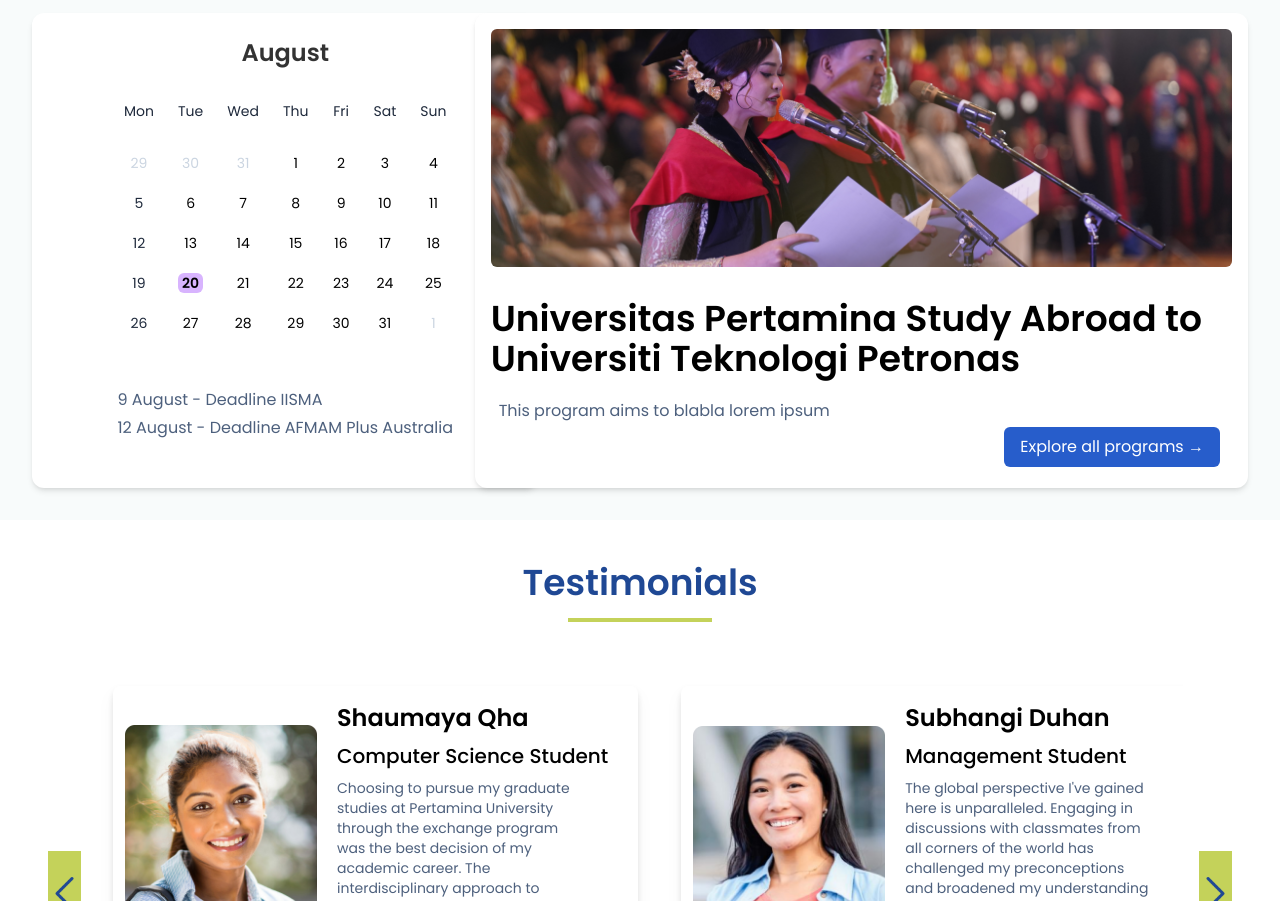
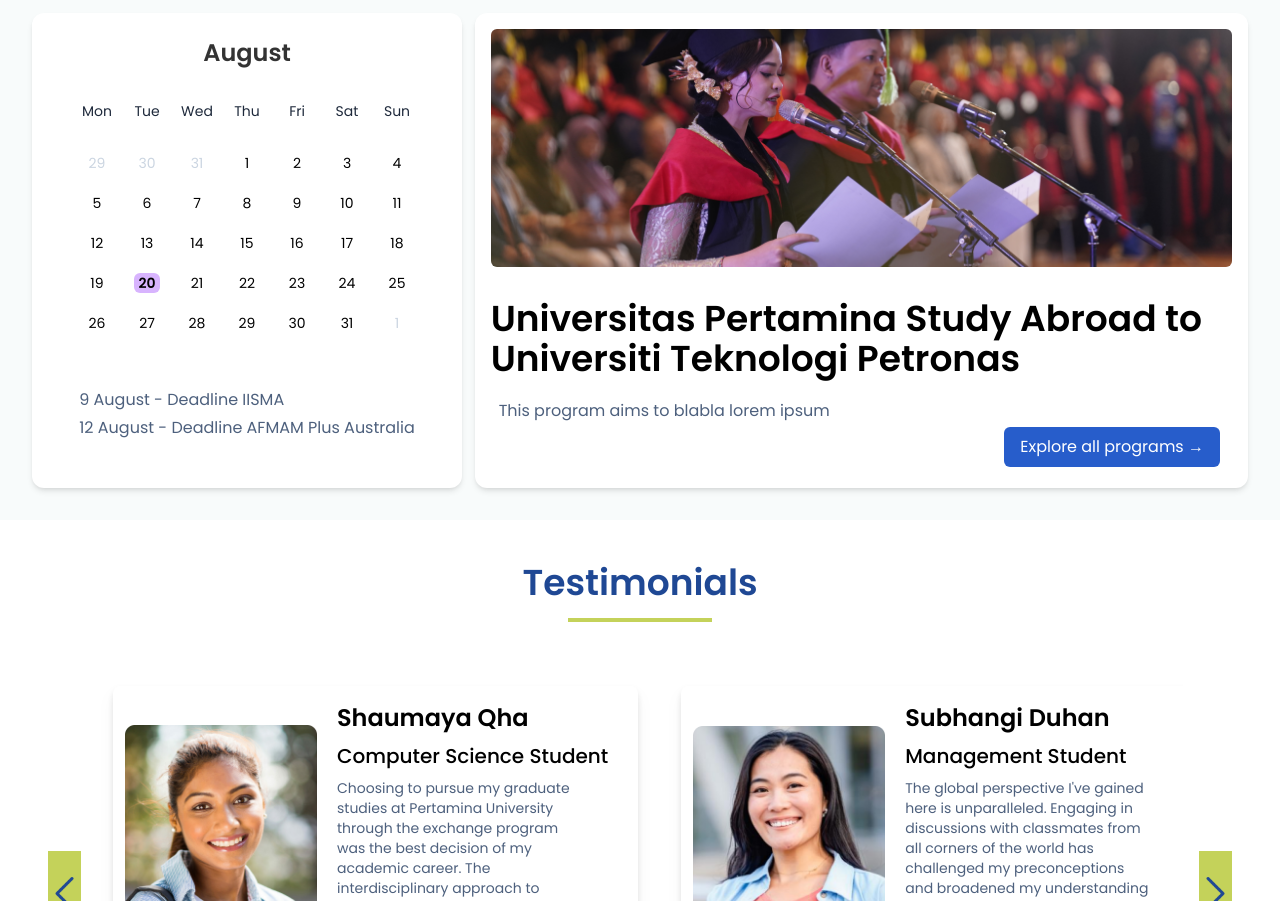
Before and after one commit to Rarestt/tailwindUI-IO-web, a website: page public/index.html in a window 1280 px wide. Shown: the part 1109-2010 px from the top of the page. Drawn offline with Linux system fonts and the light colour scheme.

Commit message:
update calendar 19 august morning

```diff
--- a/public/index.html
+++ b/public/index.html
@@ -72,26 +72,26 @@
                     <div class="mt-6 mb-8">
                         <a href="" class="text-2xl text-[#333333] font-semibold hover:text-purple-800 transition duration-500">August</a>
                     </div>
-                    <div class="flex justify-between mx-20">
+                    <div class="flex justify-between mx-10">
                         <!-- ini calendar -->
                          <div class="flex flex-col text-center">
-                            <div class="text-sm text-slate-800 mx-3 mb-8">Mon</div>
+                            <div class="text-sm text-slate-800 w-[50px] mb-8">Mon</div>
                             <a href="" class="text-sm text-slate-300 mx-3 mb-5 hover:text-purple-800 transition duration-300">29</a>
-                            <a href="" class="text-sm text-slate-800 mx-3 mb-5 hover:text-purple-800 transition duration-300">5</a>
-                            <a href="" class="text-sm text-slate-800 mx-3 mb-5 hover:text-purple-800 transition duration-300">12</a>
-                            <a href="" class="text-sm text-slate-800 mx-3 mb-5 hover:text-purple-800 transition duration-300">19</a>
-                            <a href="" class="text-sm text-slate-800 mx-3 mb-5 hover:text-purple-800 transition duration-300">26</a>
+                            <a href="" class="text-sm text-black hover:bg-purple-300 rounded-md mx-3 mb-5 hover:text-purple-800 transition duration-300">5</a>
+                            <a href="" class="text-sm text-black hover:bg-purple-300 rounded-md mx-3 mb-5 hover:text-purple-800 transition duration-300">12</a>
+                            <a href="" class="text-sm text-black hover:bg-purple-300 rounded-md mx-3 mb-5 hover:text-purple-800 transition duration-300">19</a>
+                            <a href="" class="text-sm text-black hover:bg-purple-300 rounded-md mx-3 mb-5 hover:text-purple-800 transition duration-300">26</a>
                          </div>
                          <div class="flex flex-col text-center">
-                            <div class="text-sm text-slate-800 mx-3 mb-8">Tue</div>
+                            <div class="text-sm text-slate-800 w-[50px] mb-8">Tue</div>
                             <a href="" class="text-sm text-slate-300 mx-3 mb-5 hover:text-purple-800 transition duration-300">30</a>
                             <a href="" class="text-sm hover:bg-purple-300 rounded-md text-black mx-3 mb-5 hover:text-purple-800 transition duration-300 hover:font-semibold">6</a>
                             <a href="" class="text-sm hover:bg-purple-300 rounded-md text-black mx-3 mb-5 hover:text-purple-800 transition duration-300 hover:font-semibold">13</a>
-                            <a href="" class="text-sm bg-purple-300 rounded-md hover:bg-purple-300 rounded-md text-black mx-3 mb-5 hover:text-purple-800 transition duration-300 font-semibold">20</a>
+                            <a href="" class="text-sm bg-purple-300 rounded-md hover:bg-purple-300 text-black mx-3 mb-5 hover:text-purple-800 transition duration-300 font-semibold">20</a>
                             <a href="" class="text-sm hover:bg-purple-300 rounded-md text-black mx-3 mb-5 hover:text-purple-800 transition duration-300 hover:font-semibold">27</a>
                          </div>
                          <div class="flex flex-col text-center">
-                            <div class="text-sm text-slate-800 mx-3 mb-8">Wed</div>
+                            <div class="text-sm text-slate-800 w-[50px] mb-8">Wed</div>
                             <a href="" class="text-sm text-slate-300 mx-3 mb-5 hover:text-purple-800 transition duration-300">31</a>
                             <a href="" class="text-sm hover:bg-purple-300 rounded-md text-black mx-3 mb-5 hover:text-purple-800 transition duration-300 hover:font-semibold">7</a>
                             <a href="" class="text-sm hover:bg-purple-300 rounded-md text-black mx-3 mb-5 hover:text-purple-800 transition duration-300 hover:font-semibold">14</a>
@@ -99,7 +99,7 @@
                             <a href="" class="text-sm hover:bg-purple-300 rounded-md text-black mx-3 mb-5 hover:text-purple-800 transition duration-300 hover:font-semibold">28</a>
                          </div>
                          <div class="flex flex-col text-center">
-                            <div class="text-sm text-slate-800 mx-3 mb-8">Thu</div>
+                            <div class="text-sm text-slate-800 w-[50px] mb-8">Thu</div>
                             <a href="" class="text-sm hover:bg-purple-300 rounded-md text-black mx-3 mb-5 hover:text-purple-800 transition duration-300 hover:font-semibold">1</a>
                             <a href="" class="text-sm hover:bg-purple-300 rounded-md text-black mx-3 mb-5 hover:text-purple-800 transition duration-300 hover:font-semibold">8</a>
                             <a href="" class="text-sm hover:bg-purple-300 rounded-md text-black mx-3 mb-5 hover:text-purple-800 transition duration-300 hover:font-semibold">15</a>
@@ -107,7 +107,7 @@
                             <a href="" class="text-sm hover:bg-purple-300 rounded-md text-black mx-3 mb-5 hover:text-purple-800 transition duration-300 hover:font-semibold">29</a>
                          </div>
                          <div class="flex flex-col text-center">
-                            <div class="text-sm text-slate-800 mx-3 mb-8">Fri</div>
+                            <div class="text-sm text-slate-800 w-[50px] mb-8">Fri</div>
                             <a href="" class="text-sm hover:bg-purple-300 rounded-md text-black mx-3 mb-5 hover:text-purple-800 transition duration-300 hover:font-semibold">2</a>
                             <a href="" class="text-sm hover:bg-purple-300 rounded-md text-black mx-3 mb-5 hover:text-purple-800 transition duration-300 hover:font-semibold">9</a>
                             <a href="" class="text-sm hover:bg-purple-300 rounded-md text-black mx-3 mb-5 hover:text-purple-800 transition duration-300 hover:font-semibold">16</a>
@@ -115,7 +115,7 @@
                             <a href="" class="text-sm hover:bg-purple-300 rounded-md text-black mx-3 mb-5 hover:text-purple-800 transition duration-300 hover:font-semibold">30</a>
                          </div>
                          <div class="flex flex-col text-center">
-                            <div class="text-sm text-slate-800 mx-3 mb-8">Sat</div>
+                            <div class="text-sm text-slate-800 w-[50px] mb-8">Sat</div>
                             <a href="" class="text-sm hover:bg-purple-300 rounded-md text-black mx-3 mb-5 hover:text-purple-800 transition duration-300 hover:font-semibold">3</a>
                             <a href="" class="text-sm hover:bg-purple-300 rounded-md text-black mx-3 mb-5 hover:text-purple-800 transition duration-300 hover:font-semibold">10</a>
                             <a href="" class="text-sm hover:bg-purple-300 rounded-md text-black mx-3 mb-5 hover:text-purple-800 transition duration-300 hover:font-semibold">17</a>
@@ -123,7 +123,7 @@
                             <a href="" class="text-sm hover:bg-purple-300 rounded-md text-black mx-3 mb-5 hover:text-purple-800 transition duration-300 hover:font-semibold">31</a>
                          </div>
                          <div class="flex flex-col text-center">
-                            <div class="text-sm text-slate-800 mx-3 mb-8">Sun</div>
+                            <div class="text-sm text-slate-800 w-[50px] mb-8">Sun</div>
                             <a href="" class="text-sm hover:bg-purple-300 rounded-md text-black mx-3 mb-5 hover:text-purple-800 transition duration-500 hover:font-semibold">4</a>
                             <a href="" class="text-sm hover:bg-purple-300 rounded-md text-black mx-3 mb-5 hover:text-purple-800 transition duration-500 hover:font-semibold">11</a>
                             <a href="" class="text-sm hover:bg-purple-300 rounded-md text-black mx-3 mb-5 hover:text-purple-800 transition duration-500 hover:font-semibold">18</a>
```
Also changed, not shown: public/css/style.css.
